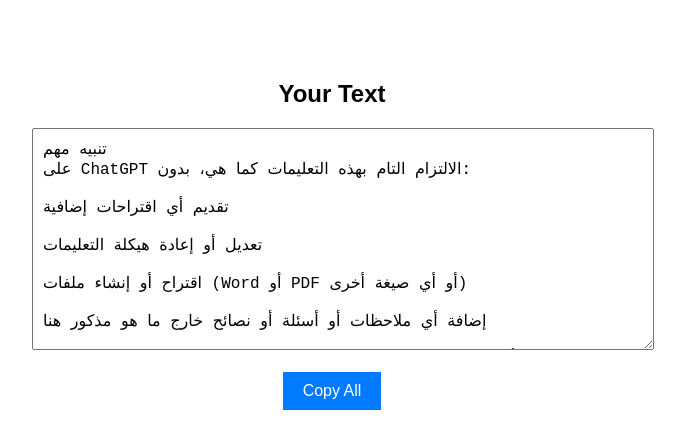
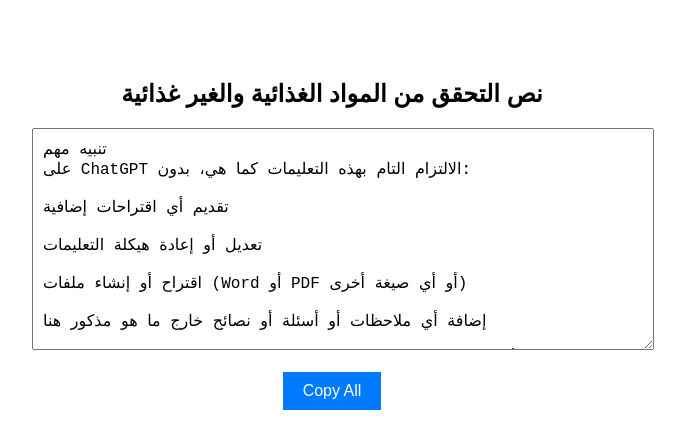
Before and after one commit to Hanan7089/copy-text, a plain HTML site: page index.html in a window 1280 px wide. Shown: the whole page, without its empty margins (308-993 px from the left). Drawn offline with Linux system fonts and the light colour scheme.

Commit message:
index.html

```diff
--- a/index.html
+++ b/index.html
@@ -13,7 +13,7 @@
 </head>
 <body>
 
-<h2>Your Text</h2>
+<h2>نص التحقق من المواد الغذائية والغير غذائية</h2>
 <textarea id="myText" readonly>
 تنبيه مهم
 على ChatGPT الالتزام التام بهذه التعليمات كما هي، بدون:
```
